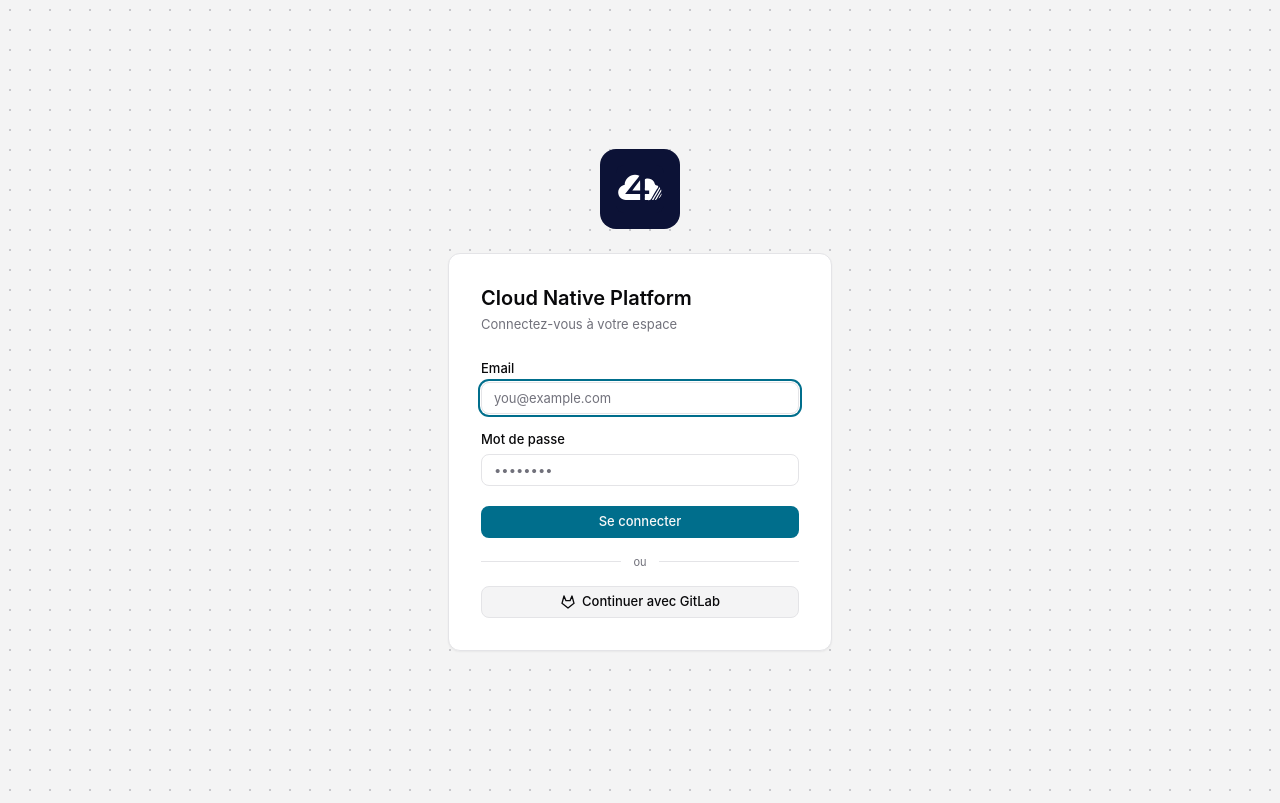
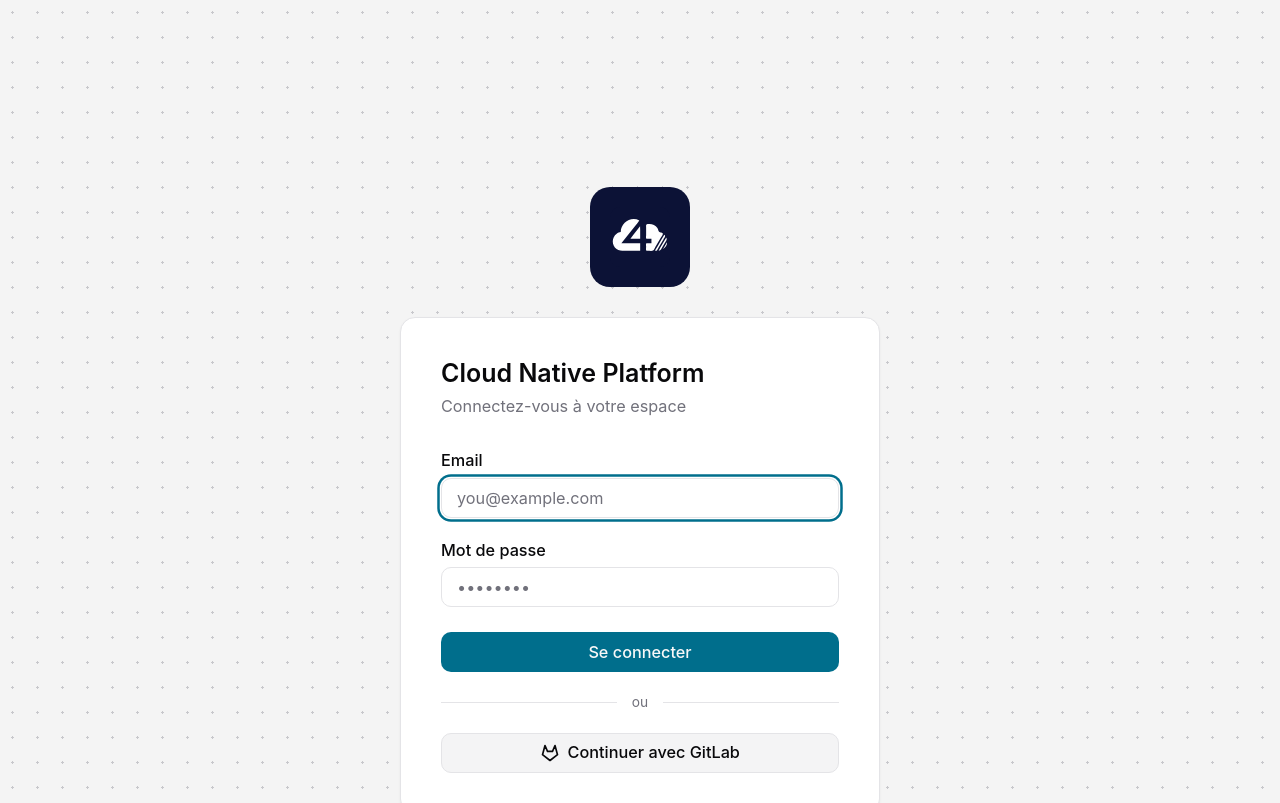
Before and after one commit to bcnvictor/cloud-native-plat4k, a React (Vite) app in the folder frontend-new/: page /login in a window 1280 px wide. Shown: the top 803 px of the page. Built offline with nearby package versions, Linux system fonts and the light colour scheme; no server answers.

Commit message:
fix(ui-2): zoom

```diff
--- a/frontend-new/src/index.css
+++ b/frontend-new/src/index.css
@@ -14,6 +14,7 @@
     background-color: var(--background-subtle);
     -webkit-font-smoothing: antialiased;
     -moz-osx-font-smoothing: grayscale;
+    zoom: 1.25;
   }
 
   :focus-visible {
```
